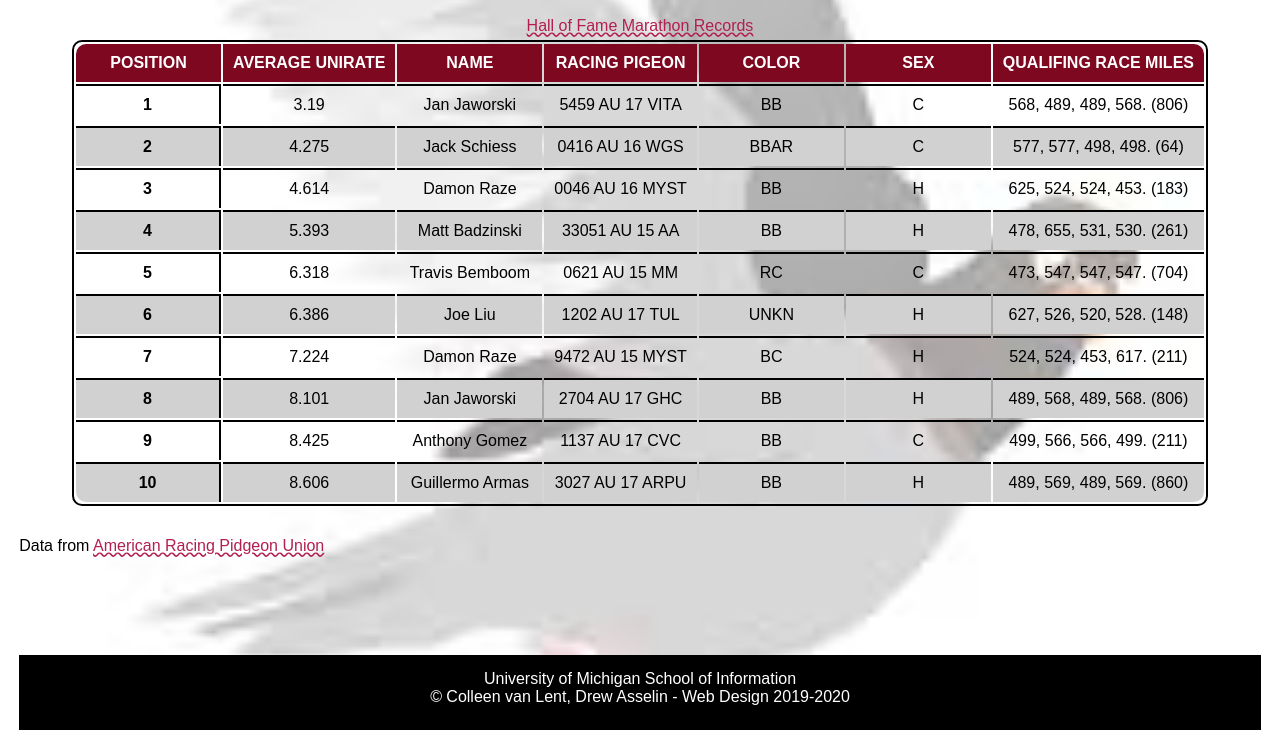
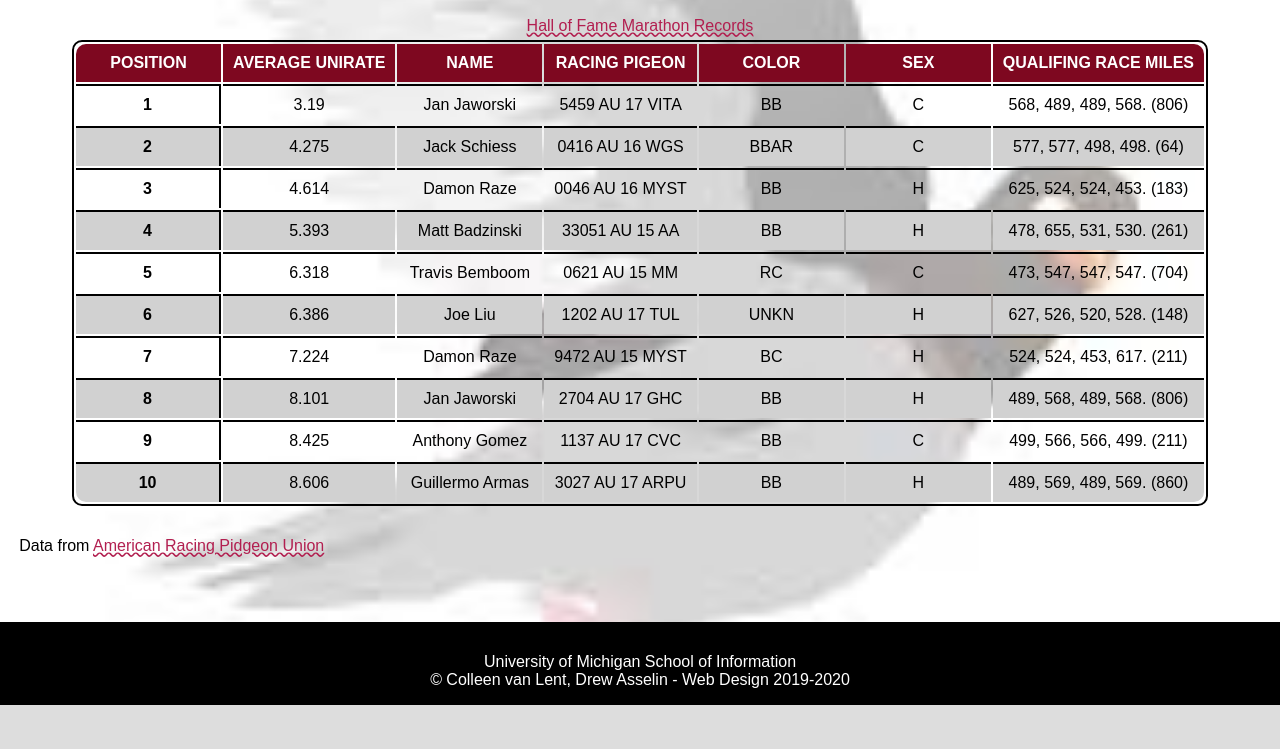
Before and after one commit to svilag/homework4-2021, a plain HTML site: page index.html in a window 1280 px wide. Shown: the part 95-844 px from the top of the page. After the commit the page ends 800 px from the top, so only its background shows below. Drawn offline with Linux system fonts and the light colour scheme; a web font is replaced by a local one.

Commit message:
Add files via upload

```diff
--- a/css/style.css
+++ b/css/style.css
@@ -35,6 +35,7 @@ body{
 
   /*Req 1*/
   background-image: url("../images/pigeon-background.JPEG");
+  background-repeat: no-repeat;
   background-color: #DDDDDD;
 }
 
@@ -129,10 +130,13 @@ tbody tr:last-child td:last-child{
 
 /*Req 8*/
 footer{
-  position: absolute, bottom;
   width:100%;
   background:#000000;
   text-align:center;
   color: #FFFFFF;
   min-height: 75px;
+  position: absolute;
+  left: 0%;
+  bottom: 0%;
+  right: 0%;
 }
```
